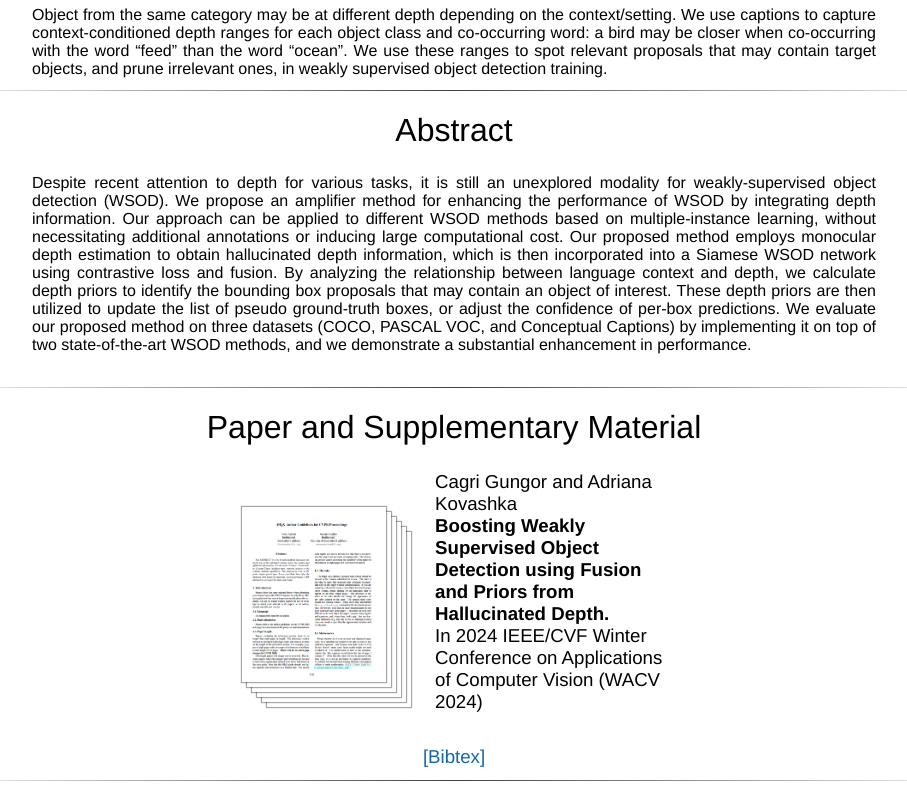
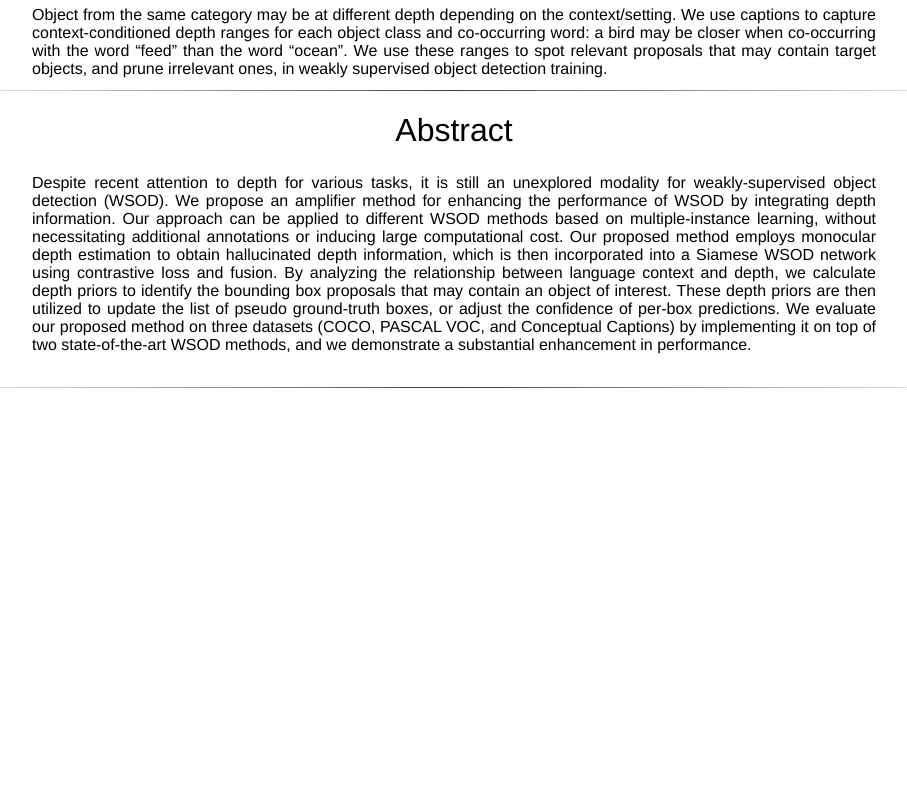
Before and after one commit to cagrigungor/WSOD-AMPLIFIER, a plain HTML site: page index.html in a window 1280 px wide. Shown: the part 755-1560 px from the top of the page, without its empty margins (186-1093 px from the left). After the commit the page ends 1181 px from the top, so only its background shows below. Drawn offline with nearby package versions, Linux system fonts and the light colour scheme; some packages are replaced by stand-ins of ours; a script that the page names is missing.

Commit message:
Update index.html

```diff
--- a/index.html
+++ b/index.html
@@ -177,7 +177,12 @@
 					</td>
 					<td align=center width=120px>
 						<center>
-							<span style="font-size:20px"><a href=''>[Code]</a></span>
+							<span style="font-size:20px"><a href=''>[Bibtex]</a></span>
+						</center>
+					</td>
+					<td align=center width=120px>
+						<center>
+							<span style="font-size:20px"><a href=''>[GitHub]</a></span>
 						</center>
 					</td>
 				</tr>
@@ -218,28 +223,6 @@
 	</table>
 	<br>
 	<hr>
-	<table align=center width=450px>
-		<center><h1>Paper and Supplementary Material</h1></center>
-		<tr>
-			<td><a href=""><img class="layered-paper-big" style="height:175px" src="./resources/paper.png"/></a></td>
-			<td><span style="font-size:14pt">Cagri Gungor and Adriana Kovashka<br>
-				<b>Boosting Weakly Supervised Object Detection using Fusion and Priors from Hallucinated Depth.</b><br>
-				In 2024 IEEE/CVF Winter Conference on Applications of Computer Vision (WACV 2024) <br>
-				<span style="font-size:4pt"><a href=""><br></a>
-				</span>
-			</td>
-		</tr>
-	</table>
-	<br>
-	<table align=center width=600px>
-		<tr>
-			<td><span style="font-size:14pt"><center>
-				<a href="./resources/bibtex.txt">[Bibtex]</a>
-			</center></td>
-		</tr>
-	</table>
-
-	<hr>
 	<br>
 </body>
 </html>
```
